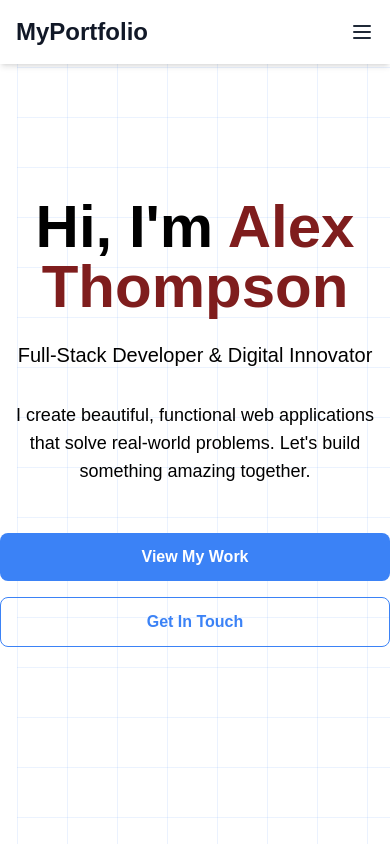
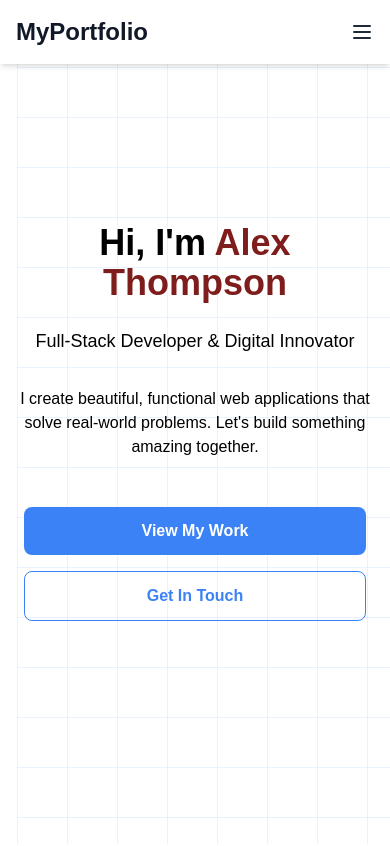
Before and after one commit to Alex-Inems/alex, a Next.js app: page / in a window 390 px wide. Shown: the top 846 px of the page. Built offline with nearby package versions, Linux system fonts and the light colour scheme.

Commit message:
Initial commit - portfolio setup

```diff
--- a/components/HeroSection.js
+++ b/components/HeroSection.js
@@ -2,7 +2,7 @@ import React from 'react';
 
 const HeroSection = () => {
   return (
-        <section className="min-h-screen flex items-center justify-center relative overflow-hidden bg-white">
+    <section className="min-h-screen flex items-center justify-center relative overflow-hidden bg-white px-4">
       <style>{`
         .grid-lines {
           position: absolute;
@@ -25,29 +25,30 @@ const HeroSection = () => {
 
       <div className="grid-lines"></div>
 
-            <div className="section-container relative z-10">
+      <div className="section-container relative z-10 w-full max-w-4xl">
         <div className="text-center">
-                    <h1 className="text-6xl md:text-7xl font-bold mb-6">
+          <h1 className="text-4xl sm:text-5xl md:text-7xl font-bold mb-6">
             Hi, I'm <span className="text-red-900">Alex Thompson</span>
           </h1>
-                    <p className="text-xl md:text-2xl mb-8 text-black">
+          <p className="text-lg sm:text-xl md:text-2xl mb-8 text-black">
             Full-Stack Developer & Digital Innovator
           </p>
-                    <p className="text-lg mb-12 max-w-2xl mx-auto text-black">
+          <p className="text-base sm:text-lg mb-12 max-w-2xl mx-auto text-black">
             I create beautiful, functional web applications that solve real-world problems.
             Let's build something amazing together.
           </p>
 
-                    <div className="flex flex-col sm:flex-row gap-4 justify-center">
+          {/* ✅ Responsive buttons */}
+          <div className="flex flex-col sm:flex-row gap-4 justify-center w-full px-2">
             <a
               href="#projects"
-                            className="px-6 py-3 bg-blue-500 hover:bg-blue-600 text-white font-semibold rounded-lg transition"
+              className="w-full sm:w-auto text-center px-6 py-3 bg-blue-500 hover:bg-blue-600 text-white font-semibold rounded-lg transition"
             >
               View My Work
             </a>
             <a
               href="#contact"
-                            className="px-6 py-3 border border-blue-500 text-blue-500 hover:bg-blue-100 font-semibold rounded-lg transition"
+              className="w-full sm:w-auto text-center px-6 py-3 border border-blue-500 text-blue-500 hover:bg-blue-100 font-semibold rounded-lg transition"
             >
               Get In Touch
             </a>
```
Lines whose indentation alone changed are shown as unchanged.
